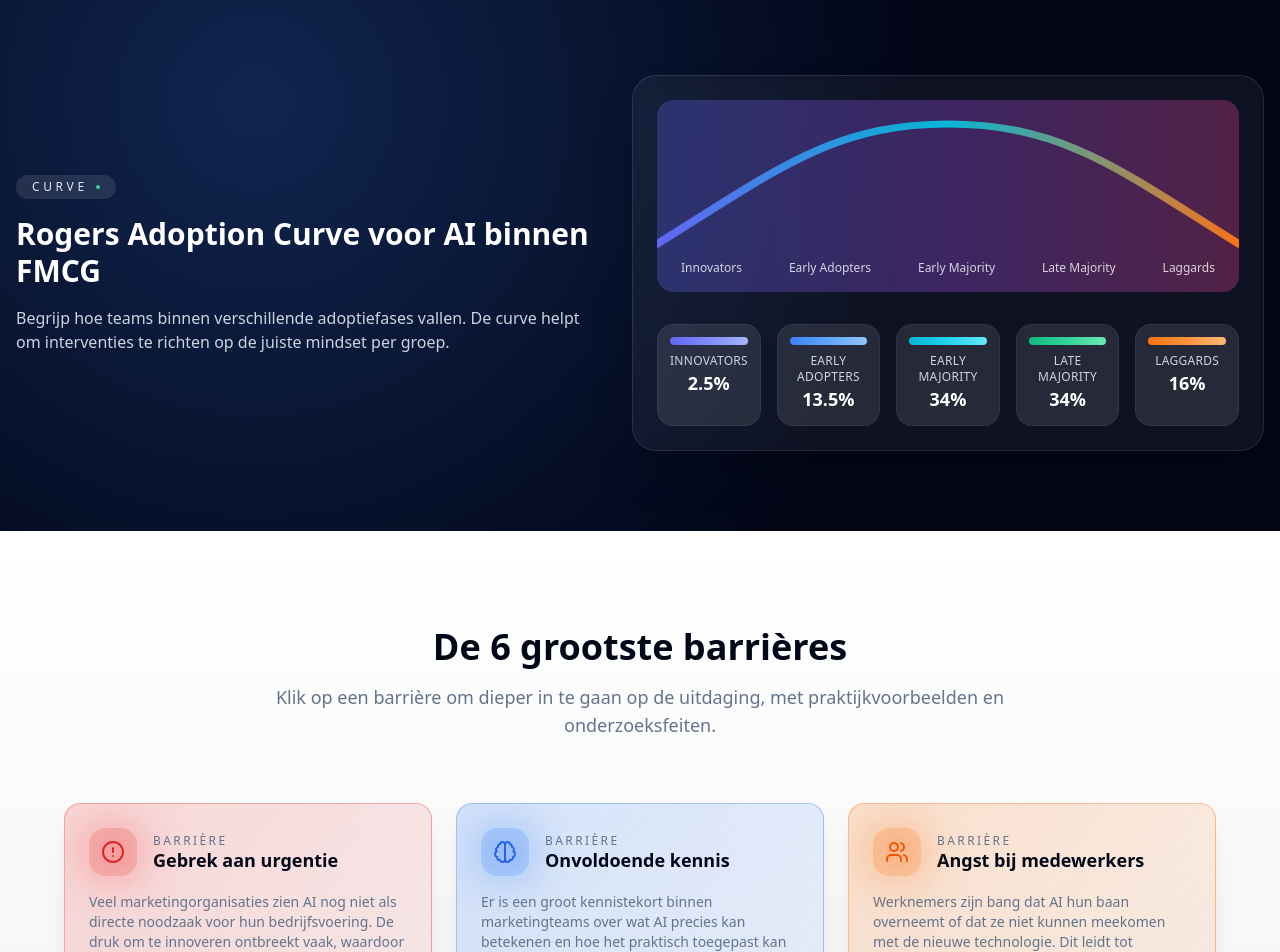
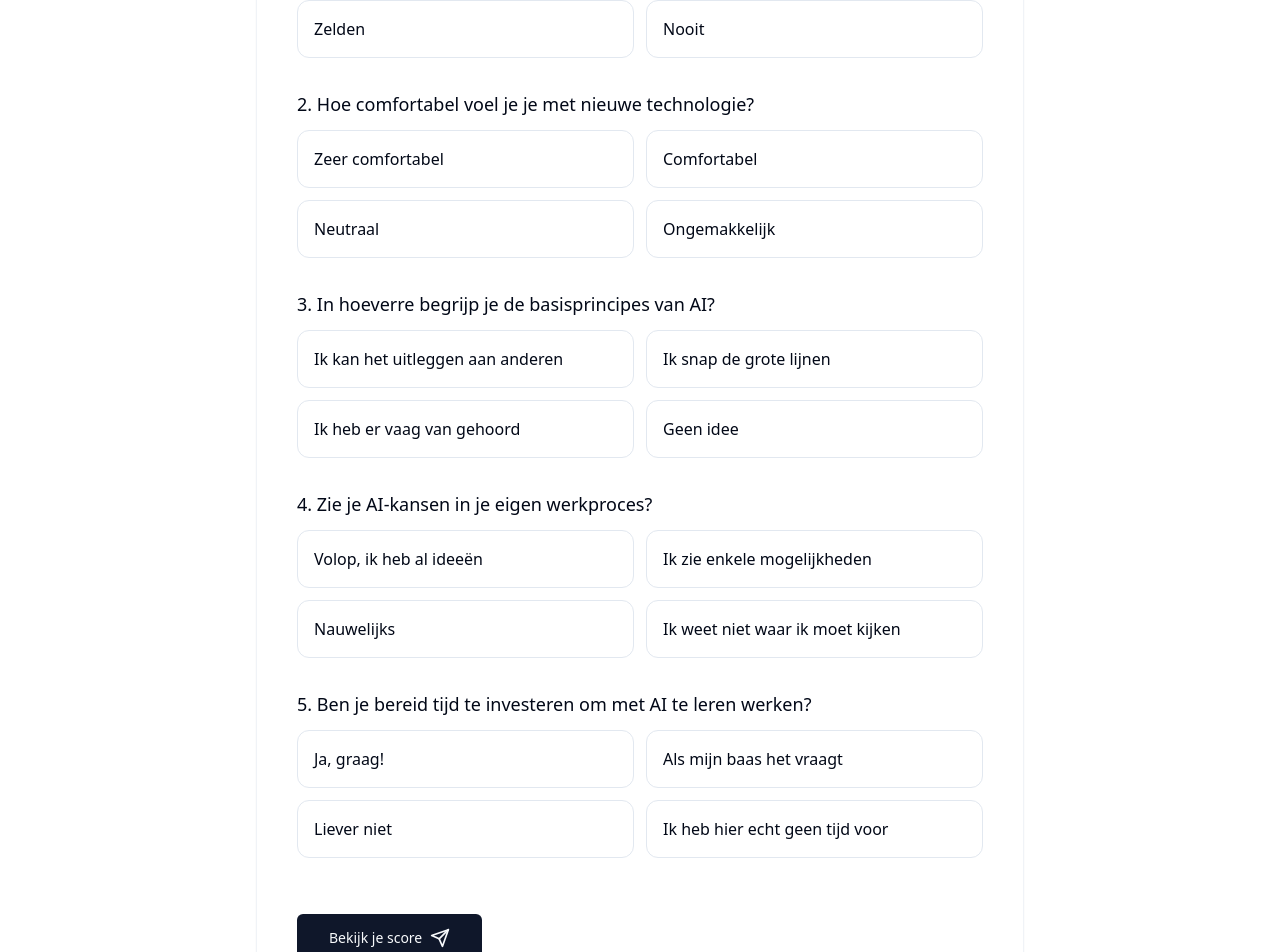
Before and after one commit to ThijsKeybets123/Ai-adoptie, a React (Vite) app: page / in a window 1280 px wide. Shown: the part 2480-3432 px from the top of the page. Built offline with nearby package versions, Linux system fonts and the light colour scheme.

Commit message:
Add new AI Readiness Scan section with interactive form

```diff
--- a/src/Index.tsx
+++ b/src/Index.tsx
@@ -8,6 +8,7 @@
 import { Chatbot } from "@/components/Chatbot";
 import { RogersAdoptionCurve } from "@/components/RogersAdoptionCurve";
 import { BenefitDialog } from "@/components/BenefitDialog";
+import { ReadinessScan } from "@/components/ReadinessScan";
 import { useAuth } from "@/hooks/useAuth";
 import { useNavigate } from "react-router-dom";
 import {
@@ -540,6 +541,8 @@
         </div>
       </section>
 
+      <ReadinessScan />
+
       {/* Impact stats */}
       <section className="py-16 bg-muted/30">
         <div className="container mx-auto px-4">
--- /dev/null
+++ b/src/components/ReadinessScan.tsx
@@ -0,0 +1,119 @@
+import React, { useState } from 'react';
+import { Button } from "@/components/ui/button";
+import { CheckCircle2, Send } from "lucide-react";
+
+export const ReadinessScan = () => {
+    const [submitted, setSubmitted] = useState(false);
+
+    // Placeholder for future logic
+    const handleSubmit = (e: React.FormEvent) => {
+        e.preventDefault();
+        // Hier kan later de score-berekening komen
+        setSubmitted(true);
+    };
+
+    const questions = [
+        {
+            id: 1,
+            question: "Hoe vaak gebruik je nu AI-tools (zoals ChatGPT) in je werk?",
+            options: ["Dagelijks", "Wekelijks", "Zelden", "Nooit"]
+        },
+        {
+            id: 2,
+            question: "Hoe comfortabel voel je je met nieuwe technologie?",
+            options: ["Zeer comfortabel", "Comfortabel", "Neutraal", "Ongemakkelijk"]
+        },
+        {
+            id: 3,
+            question: "In hoeverre begrijp je de basisprincipes van AI?",
+            options: ["Ik kan het uitleggen aan anderen", "Ik snap de grote lijnen", "Ik heb er vaag van gehoord", "Geen idee"]
+        },
+        {
+            id: 4,
+            question: "Zie je AI-kansen in je eigen werkproces?",
+            options: ["Volop, ik heb al ideeën", "Ik zie enkele mogelijkheden", "Nauwelijks", "Ik weet niet waar ik moet kijken"]
+        },
+        {
+            id: 5,
+            question: "Ben je bereid tijd te investeren om met AI te leren werken?",
+            options: ["Ja, graag!", "Als mijn baas het vraagt", "Liever niet", "Ik heb hier echt geen tijd voor"]
+        }
+    ];
+
+    return (
+        <section className="py-20 bg-background relative overflow-hidden">
+            <div className="container mx-auto px-4">
+                <div className="max-w-3xl mx-auto">
+                    <div className="text-center mb-12">
+                        <h2 className="text-3xl md:text-4xl font-bold text-foreground mb-4">
+                            Doe de AI Readiness Scan
+                        </h2>
+                        <p className="text-lg text-muted-foreground">
+                            Ontdek binnen 1 minuut waar je staat.
+                        </p>
+                    </div>
+
+                    <div className="bg-card border border-border/50 rounded-2xl shadow-sm p-8 md:p-10">
+                        {submitted ? (
+                            <div className="text-center py-12 animate-in fade-in zoom-in duration-500">
+                                <div className="h-20 w-20 bg-emerald-100 dark:bg-emerald-900/30 rounded-full flex items-center justify-center mx-auto mb-6 text-emerald-600 dark:text-emerald-400">
+                                    <CheckCircle2 className="h-10 w-10" />
+                                </div>
+                                <h3 className="text-2xl font-bold mb-3">Bedankt voor het invullen!</h3>
+                                <p className="text-muted-foreground max-w-md mx-auto mb-8">
+                                    In de volledige versie van ons platform krijg je hier direct je persoonlijke AI-readiness score, inclusief een advies op maat en aanbevolen trainingen.
+                                </p>
+                                <Button
+                                    onClick={() => setSubmitted(false)}
+                                    variant="outline"
+                                >
+                                    Scan opnieuw doen
+                                </Button>
+                            </div>
+                        ) : (
+                            <form onSubmit={handleSubmit} className="space-y-8">
+                                {questions.map((q) => (
+                                    <div key={q.id} className="space-y-3">
+                                        <label className="text-lg font-medium text-foreground block">
+                                            {q.id}. {q.question}
+                                        </label>
+                                        <div className="grid grid-cols-1 md:grid-cols-2 gap-3">
+                                            {q.options.map((option, idx) => (
+                                                <div key={idx} className="relative">
+                                                    <input
+                                                        type="radio"
+                                                        name={`question-${q.id}`}
+                                                        id={`q${q.id}-opt${idx}`}
+                                                        className="peer sr-only"
+                                                        required
+                                                    />
+                                                    <label
+                                                        htmlFor={`q${q.id}-opt${idx}`}
+                                                        className="flex items-center justify-between p-4 rounded-xl border border-input bg-background hover:bg-accent hover:text-accent-foreground peer-checked:border-primary peer-checked:bg-primary/5 peer-checked:text-primary cursor-pointer transition-all duration-200"
+                                                    >
+                                                        {option}
+                                                    </label>
+                                                </div>
+                                            ))}
+                                        </div>
+                                    </div>
+                                ))}
+
+                                <div className="pt-6">
+                                    <Button
+                                        type="submit"
+                                        className="w-full md:w-auto text-lg px-8 py-6"
+                                        size="lg"
+                                    >
+                                        Bekijk je score
+                                        <Send className="ml-2 h-5 w-5" />
+                                    </Button>
+                                </div>
+                            </form>
+                        )}
+                    </div>
+                </div>
+            </div>
+        </section>
+    );
+};
```
